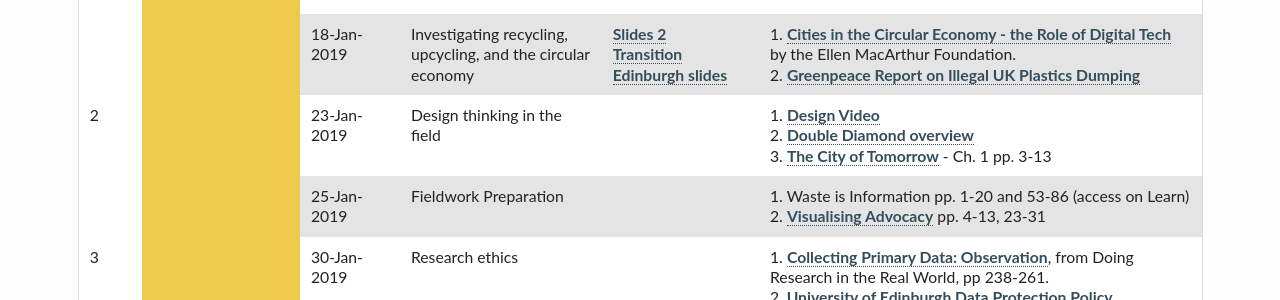
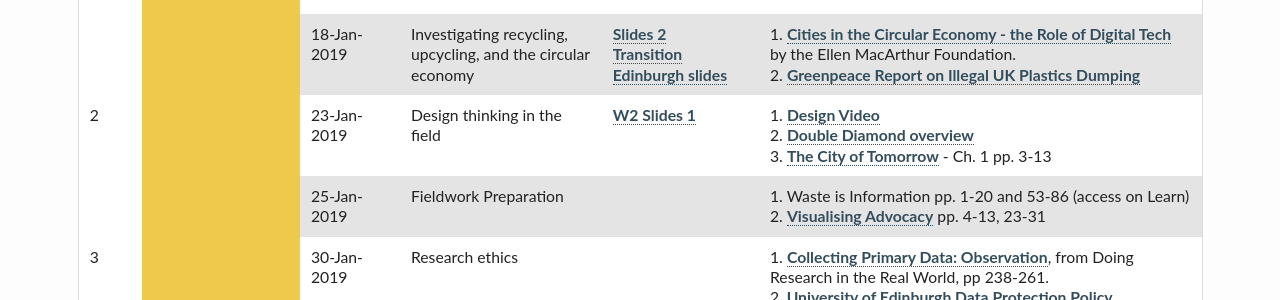
Before and after one commit to edinburghlivinglab/ddc, a Jekyll site: the page built from pages/syllabus.md, in a window 1280 px wide and 900 px high, scrolled down 820 px. Shown: the part 155-455 px from the top of the window. Built offline with Jekyll 4.4.1, drawn with Linux system fonts in a browser that asks for light colours.

Commit message:
Update syllabus.md

```diff
--- a/pages/syllabus.md
+++ b/pages/syllabus.md
@@ -97,7 +97,7 @@ permalink: "/syllabus/"
                 <td rowspan="2">2</td>
                 <td>23-Jan-2019</td>
                 <td>Design thinking in the field</td>
-                <td>&nbsp;</td>
+                <td><a href="{{ site.baseurl }}/course_docs/week2-1.pptx" target="_blank">W2 Slides 1</a></td>
                 <td>1. <a href="https://youtu.be/JF2xaxjrQ7g">Design Video</a><br />
                     2. <a href="http://www.thecreativeindustries.co.uk/uk-creative-overview/news-and-views/view-what-is-design-and-why-it-matters">Double Diamond overview</a><br />
                     3. <a href="https://www.scribd.com/document/384155848/The-City-of-Tomorrow-Sensors-Networks-Hackers-And-the-Future-of-Urban-Life">The City of Tomorrow</a> - Ch. 1 pp. 3-13
```
